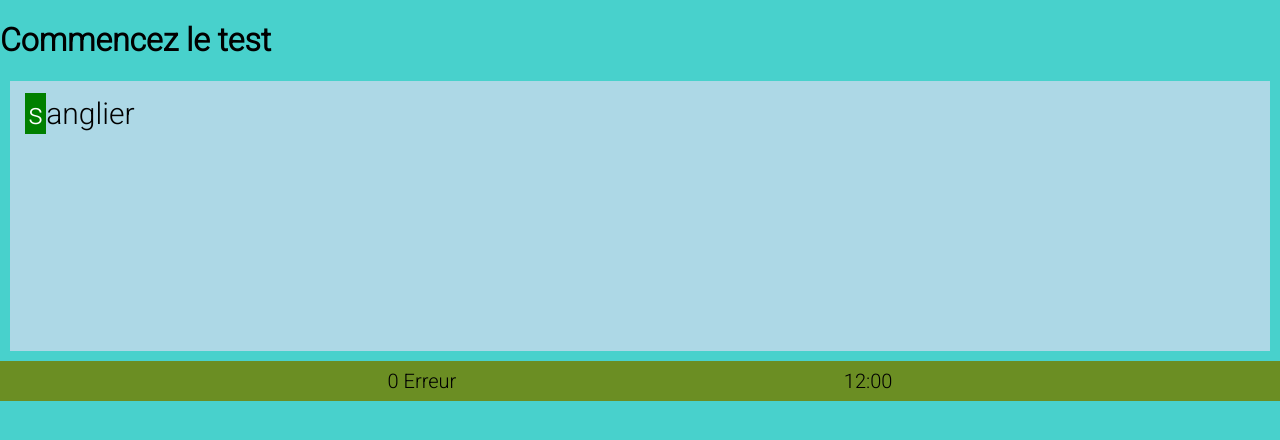
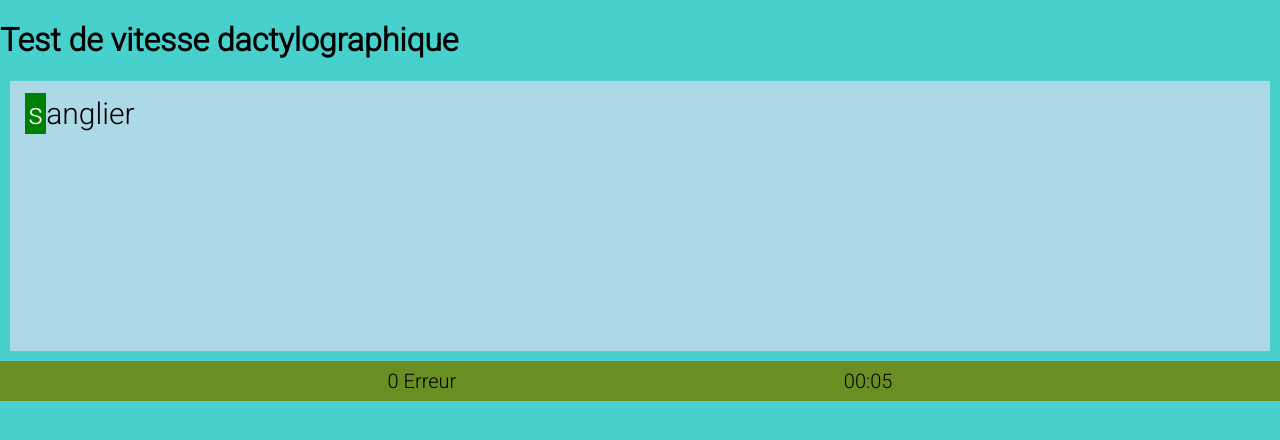
Before and after one commit to AlexandreDestoky/Vitesse-Dactylographique, a plain HTML site: page index.html in a window 1280 px wide. Drawn offline with Linux system fonts and the light colour scheme.

Commit message:
Projet fonctionnelle
Reste a améliorer le coté visuelle

```diff
--- a/app.js
+++ b/app.js
@@ -2,6 +2,7 @@
 const text = document.querySelector(".text");
 const btnRejouer = document.querySelector(".rejouer");
 const erreur = document.querySelector(".erreur");
+const timer = document.querySelector(".timer");
 
 //LISTE DE PHRASES
 let phrases = ["tomate", "sanglier", "biere"];
@@ -12,6 +13,8 @@ let cpt = 0;
 let finiTest, caracteres;
 let nbrRand, nbrRandomPartieAvant;
 let nbrErreur = 0;
+let chrono;
+
 
 //GENERE UNE PHRASE ALEATOIRE ET L'AFFICHE
 let phraseRandom = () => {
@@ -39,6 +42,22 @@ let lancement = () => {
   caracteres[cpt].style.background = "green";
   caracteres[cpt].style.color = "white";
   caracteres[cpt].style.padding = "3px";
+  temps();
+};
+
+
+let temps = () => {
+  let m = 0;
+  let s = 0;
+  timer.innerHTML = `0${m}:0${s}`;
+   chrono = setInterval(() => {
+    s++;
+    s > 9 ? (timer.innerHTML = `0${m}:${s}`) : (timer.innerHTML = `0${m}:0${s}`);
+    if (s > 59) {
+      s = 0;
+      m++;
+    }
+  }, 1000);
 };
 
 phraseRandom();
@@ -68,11 +87,13 @@ document.body.addEventListener("keyup", (e) => {
         console.log("sortie");
         finiTest = true;
         btnRejouer.style.display = "block";
+        clearInterval(chrono);
       }
     } else {
       caracteres[cpt].style.background = "red";
       nbrErreur++;
-      erreur.innerHTML = `${nbrErreur} Erreurs`;
+      erreur.innerHTML = `${nbrErreur} Erreur`;
+      nbrErreur>1?erreur.innerHTML+="s":"";
     }
   }
   console.log(cpt + " " + caracteres.length);
@@ -81,6 +102,7 @@ document.body.addEventListener("keyup", (e) => {
 //DETECTION CLICK BTN REJOUER
 btnRejouer.addEventListener("click", () => {
   cpt = 0;
+  nbrErreur = 0;
   phraseRandom();
   lancement();
   btnRejouer.style.display = "none";
--- a/index.html
+++ b/index.html
@@ -9,13 +9,14 @@
     <link rel="preconnect" href="https://fonts.gstatic.com">
   </head>
   <body>
-    <h1>Commencez le test</h1>
+    <h1>Test de vitesse dactylographique</h1>
     <div class="text">
       test
     </div>
     <div class="score">
+
       <div class="erreur">3 Erreurs</div>
-      <div class="temps">12:00</div>
+      <div class="timer">12:00</div>
     </div>
     <div class="rejouer">Rejouer</div>
     <script src="app.js"></script>
```
